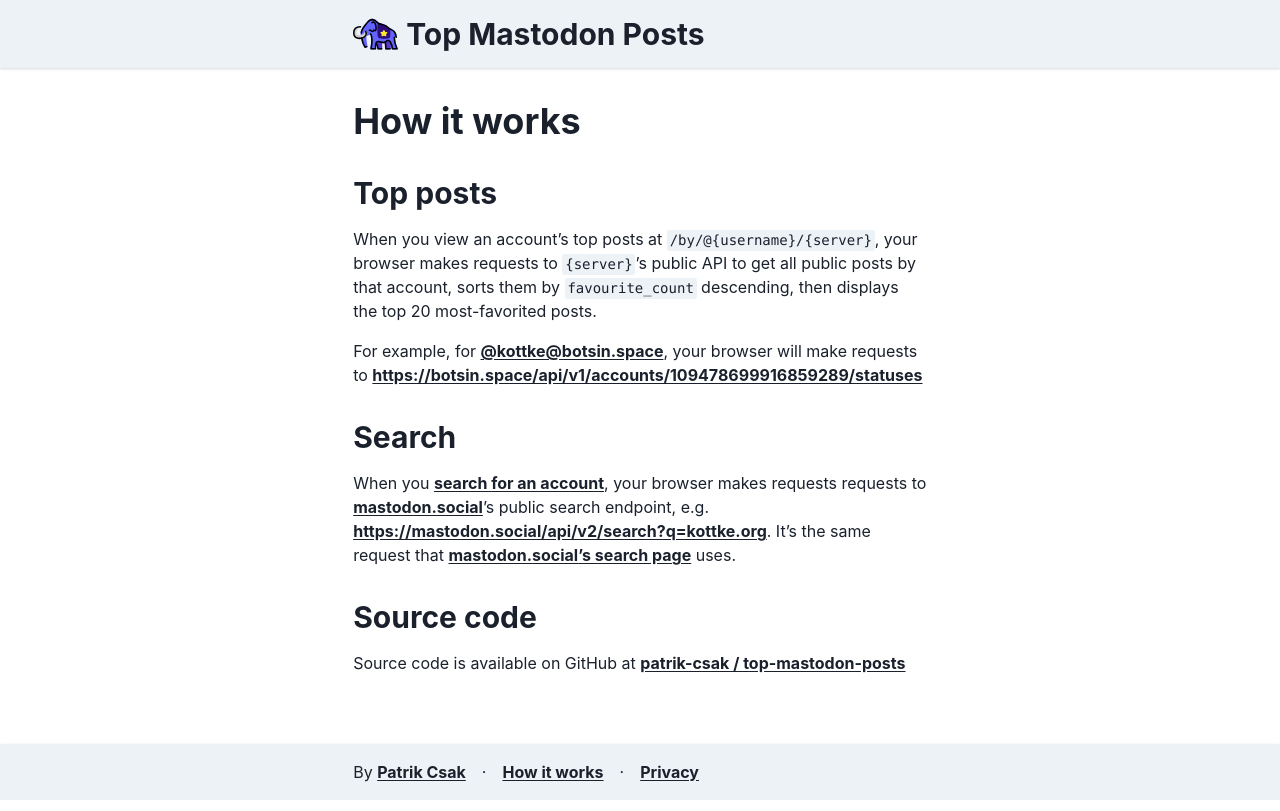
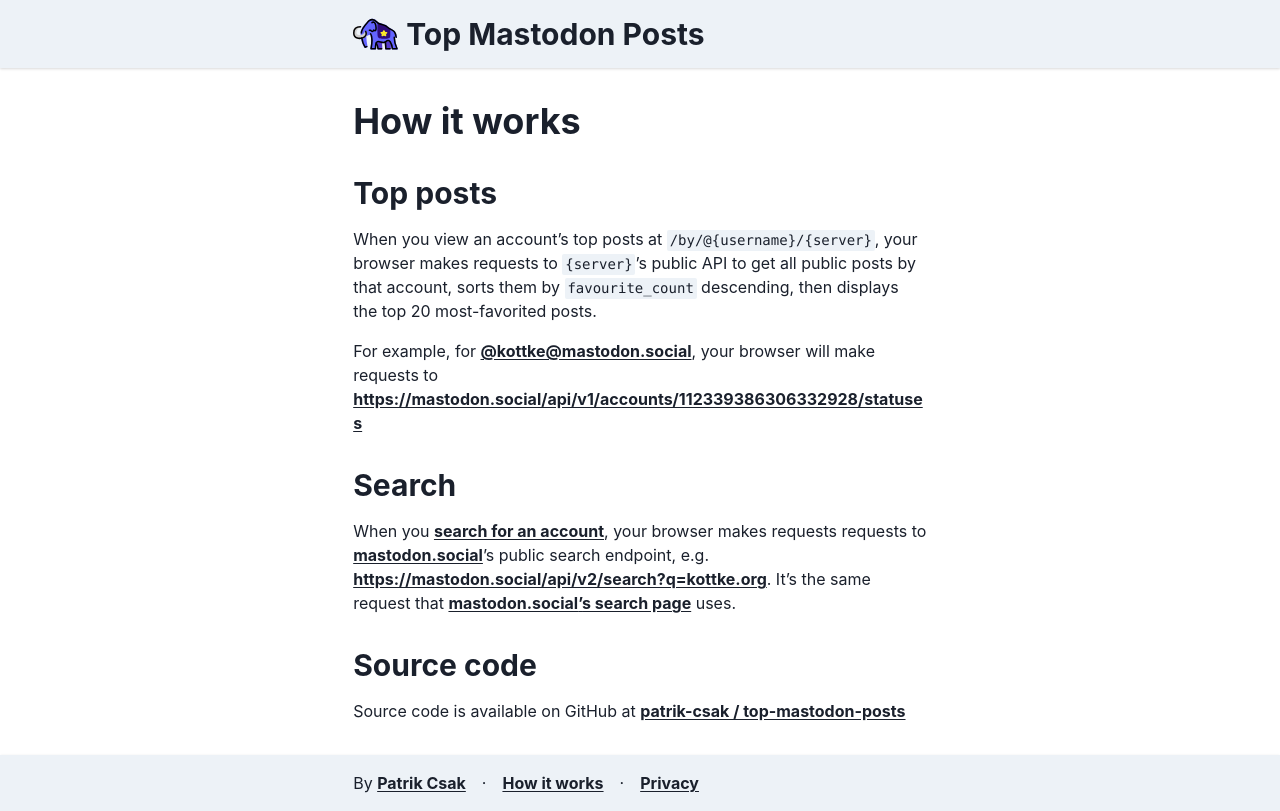
Before and after one commit to patrik-csak/top-mastodon-posts, a Next.js app: page /how-it-works in a window 1280 px wide. Built offline with nearby package versions, Linux system fonts and the light colour scheme.

Commit message:
update example account

```diff
--- a/src/components/account-search.tsx
+++ b/src/components/account-search.tsx
@@ -54,7 +54,7 @@
 							onInput={(event) =>
 								setQuery((event.target as HTMLInputElement).value)
 							}
-							placeholder="e.g. @kottke@botsin.space"
+							placeholder="e.g. @kottke@mastodon.social"
 							type="search"
 						/>
 						{isLoading && (
--- a/src/pages/how-it-works.tsx
+++ b/src/pages/how-it-works.tsx
@@ -26,12 +26,12 @@
 
 				<Text>
 					For example, for{" "}
-					<InlineLink href="/by/@kottke@botsin.space" useNextLink>
-						@kottke@botsin.space
+					<InlineLink href="/by/@kottke@mastodon.social" useNextLink>
+						@kottke@mastodon.social
 					</InlineLink>
 					, your browser will make requests to{" "}
-					<InlineLink href="https://botsin.space/api/v1/accounts/109478699916859289/statuses">
-						https://botsin.space/api/v1/accounts/109478699916859289/statuses
+					<InlineLink href="https://mastodon.social/api/v1/accounts/112339386306332928/statuses">
+						https://mastodon.social/api/v1/accounts/112339386306332928/statuses
 					</InlineLink>
 				</Text>
 
```
